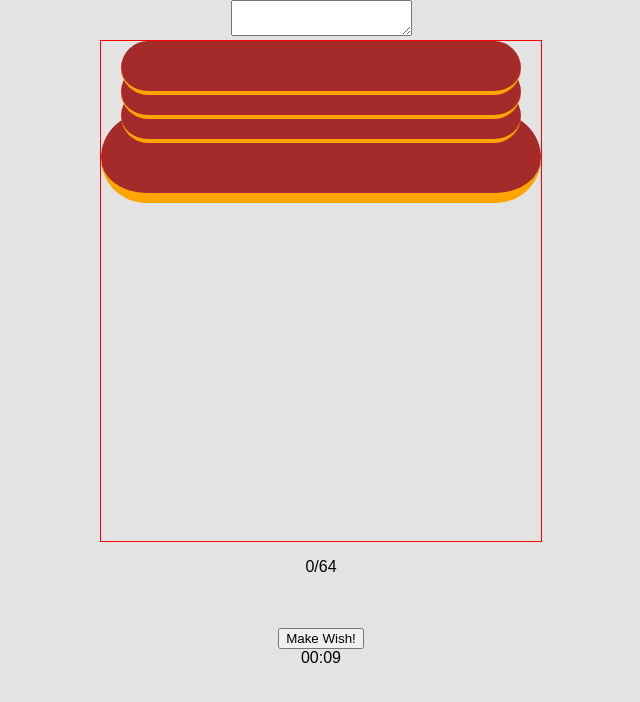
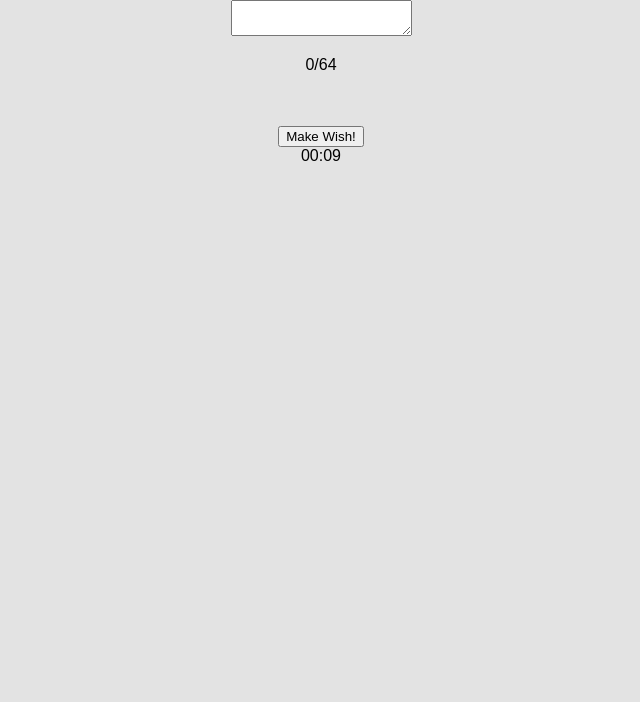
Before and after one commit to nathanielkess/react-redux-birthday-wish, a React (Create React App) app: page / in a window 1280 px wide. Shown: the top 702 px of the page, without its empty margins (319-959 px from the left). Built offline with nearby package versions, Linux system fonts and the light colour scheme.

Commit message:
remove garbage css

```diff
--- a/src/App.css
+++ b/src/App.css
@@ -1,16 +1,5 @@
 body { background-color:#e3e3e3;}
 .App { text-align: center;  }
-
-.cake { width:400px; border:1px solid red; height:500px; margin:0px auto; padding:0px 20px; }
-  .cake .layer { position: relative; height:50px; background-color:brown; border-radius:50px; border-bottom:4px solid orange; margin-bottom:-30px;  }
-  .cake div:nth-child(1) { z-index:100}
-  .cake div:nth-child(2) { z-index:80}
-  .cake div:nth-child(3) { z-index:70}
-  .cake div:nth-child(4) { z-index:60}
-  .cake div:nth-child(5) { z-index:50}
-  .cake div:nth-child(6) { z-index:40}
-  .cake div:nth-child(7) { z-index:30}
-  .cake .plate { z-index:5; margin-left:-20px; margin-right:-20px; position: relative; height:80px; background-color:brown; border-radius:50px; border-bottom:10px solid orange; margin-bottom:-30px;  }
 
 
 @keyframes App-logo-spin {
```
